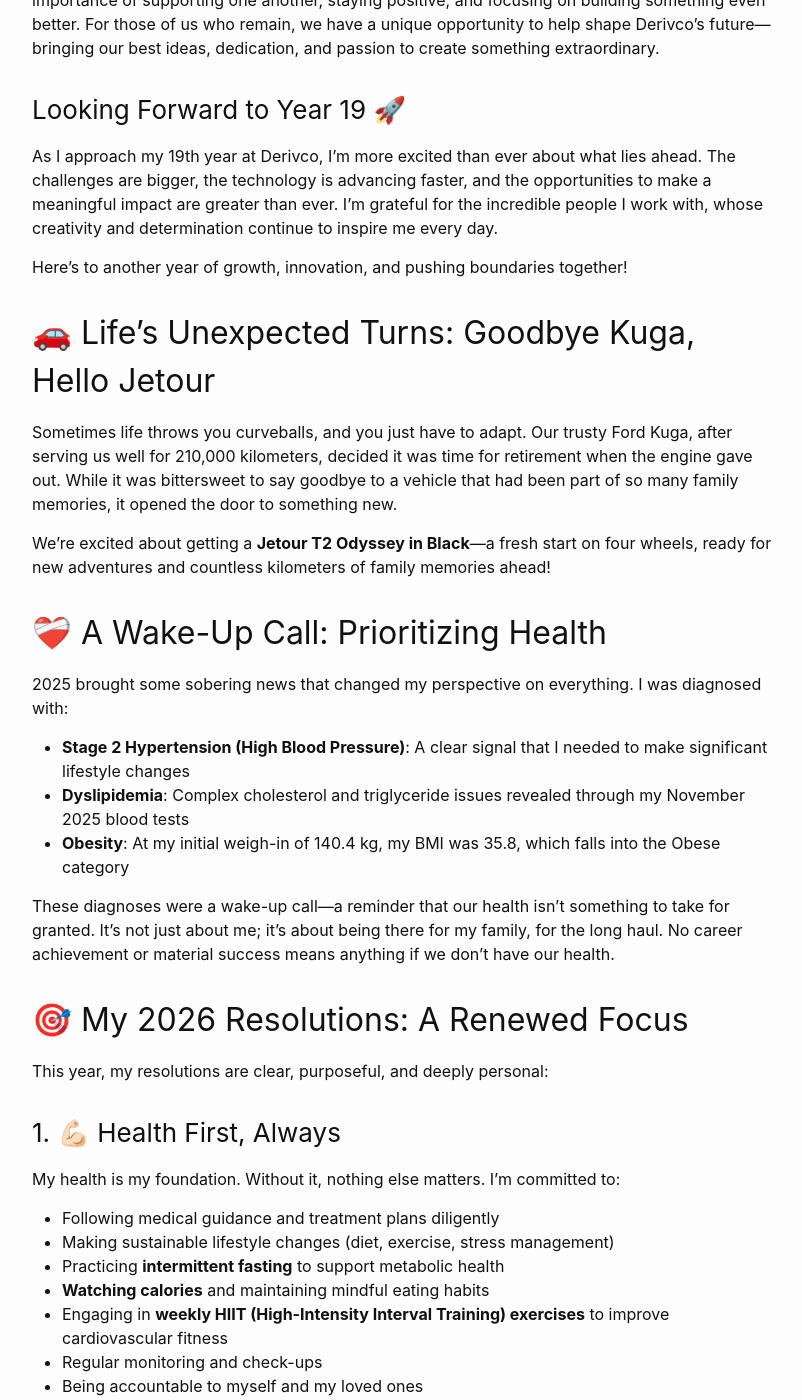
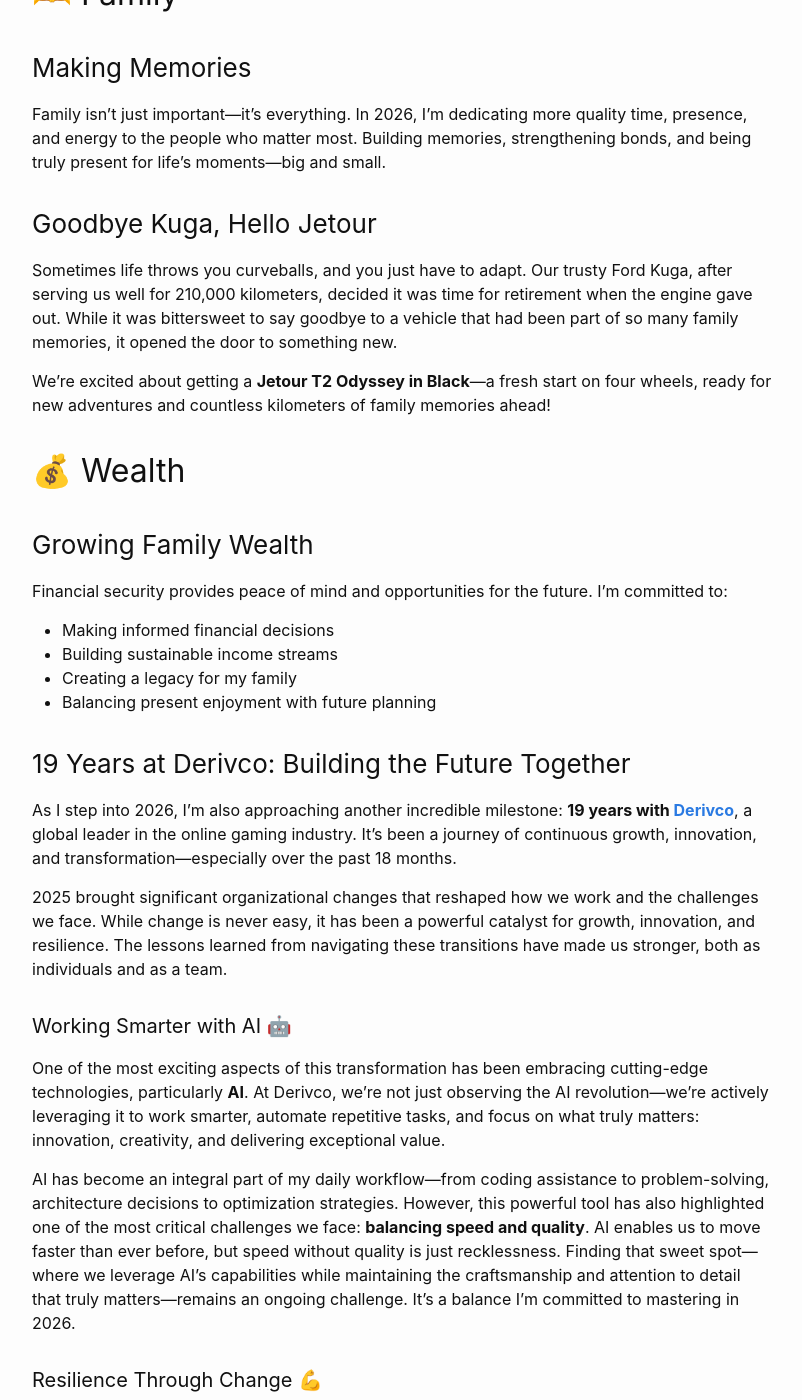
Before and after one commit to bluntspoon/bluntspoon.github.io, a Jekyll site: the page built from _posts/2026-01-01-new-year-2026.md, in a window 1280 px wide and 1400 px high, scrolled down 1499 px. Shown: the whole window, without its empty margins (238-1040 px from the left). Built offline with Jekyll 4.4.1, drawn with Linux system fonts in a browser that asks for light colours; part of the change alters nothing that is shown; some of the changed text lies outside the part shown.

Commit message:
Restructure 2026 post into 3 main sections: Health, Family, and Wealth (#24)
* Initial plan

* Reorder 2026 post topics: Health, Family, then Wealth/Career

Co-authored-by: bluntspoon <5371411+bluntspoon@users.noreply.github.com>

* Restructure post into 3 main sections: Health, Family, and Wealth

Co-authored-by: bluntspoon <5371411+bluntspoon@users.noreply.github.com>

---------

Co-authored-by: copilot-swe-agent[bot] <198982749+Copilot@users.noreply.github.com>
Co-authored-by: bluntspoon <5371411+bluntspoon@users.noreply.github.com>

```diff
--- a/_posts/2026-01-01-new-year-2026.md
+++ b/_posts/2026-01-01-new-year-2026.md
@@ -12,35 +12,9 @@ image: /assets/images/featured/2026-01-01-new-year-2026.jpeg
 
 As we step into 2026, I'm filled with excitement and gratitude for the journey that brought us here. 2025 was a year of transformation, challenges, and profound realizations. Let me share some reflections and my vision for this new year.
 
-## 🎉 19 Years at Derivco: Building the Future Together
+## 💪 Health
 
-As I step into 2026, I'm also approaching another incredible milestone: **19 years with [Derivco](https://derivco.com)**, a global leader in the online gaming industry. It's been a journey of continuous growth, innovation, and transformation—especially over the past 18 months.
-
-2025 brought significant organizational changes that reshaped how we work and the challenges we face. While change is never easy, it has been a powerful catalyst for growth, innovation, and resilience. The lessons learned from navigating these transitions have made us stronger, both as individuals and as a team.
-
-### Working Smarter with AI 🤖
-
-One of the most exciting aspects of this transformation has been embracing cutting-edge technologies, particularly **AI**. At Derivco, we're not just observing the AI revolution—we're actively leveraging it to work smarter, automate repetitive tasks, and focus on what truly matters: innovation, creativity, and delivering exceptional value.
-
-AI has become an integral part of my daily workflow—from coding assistance to problem-solving, architecture decisions to optimization strategies. However, this powerful tool has also highlighted one of the most critical challenges we face: **balancing speed and quality**. AI enables us to move faster than ever before, but speed without quality is just recklessness. Finding that sweet spot—where we leverage AI's capabilities while maintaining the craftsmanship and attention to detail that truly matters—remains an ongoing challenge. It's a balance I'm committed to mastering in 2026.
-
-### Resilience Through Change 💪
-
-The organizational changes of 2025 taught me valuable lessons about resilience and adaptation. Saying goodbye to talented colleagues and friends was difficult, but it also reinforced the importance of supporting one another, staying positive, and focusing on building something even better. For those of us who remain, we have a unique opportunity to help shape Derivco's future—bringing our best ideas, dedication, and passion to create something extraordinary.
-
-### Looking Forward to Year 19 🚀
-
-As I approach my 19th year at Derivco, I'm more excited than ever about what lies ahead. The challenges are bigger, the technology is advancing faster, and the opportunities to make a meaningful impact are greater than ever. I'm grateful for the incredible people I work with, whose creativity and determination continue to inspire me every day.
-
-Here's to another year of growth, innovation, and pushing boundaries together!
-
-## 🚗 Life's Unexpected Turns: Goodbye Kuga, Hello Jetour
-
-Sometimes life throws you curveballs, and you just have to adapt. Our trusty Ford Kuga, after serving us well for 210,000 kilometers, decided it was time for retirement when the engine gave out. While it was bittersweet to say goodbye to a vehicle that had been part of so many family memories, it opened the door to something new.
-
-We're excited about getting a **Jetour T2 Odyssey in Black**—a fresh start on four wheels, ready for new adventures and countless kilometers of family memories ahead!
-
-## ❤️‍🩹 A Wake-Up Call: Prioritizing Health
+### The Wake-Up Call
 
 2025 brought some sobering news that changed my perspective on everything. I was diagnosed with:
 
@@ -50,11 +24,7 @@ We're excited about getting a **Jetour T2 Odyssey in Black**—a fresh start on
 
 These diagnoses were a wake-up call—a reminder that our health isn't something to take for granted. It's not just about me; it's about being there for my family, for the long haul. No career achievement or material success means anything if we don't have our health.
 
-## 🎯 My 2026 Resolutions: A Renewed Focus
-
-This year, my resolutions are clear, purposeful, and deeply personal:
-
-### 1. 💪🏻 Health First, Always
+### My Health Commitment
 
 My health is my foundation. Without it, nothing else matters. I'm committed to:
 - Following medical guidance and treatment plans diligently
@@ -65,17 +35,49 @@ My health is my foundation. Without it, nothing else matters. I'm committed to:
 - Regular monitoring and check-ups
 - Being accountable to myself and my loved ones
 
-### 2. 🫶 Family at the Center
+## 🫶 Family
+
+### Making Memories
 
 Family isn't just important—it's everything. In 2026, I'm dedicating more quality time, presence, and energy to the people who matter most. Building memories, strengthening bonds, and being truly present for life's moments—big and small.
 
-### 3. 💰 Growing Family Wealth
+### Goodbye Kuga, Hello Jetour
+
+Sometimes life throws you curveballs, and you just have to adapt. Our trusty Ford Kuga, after serving us well for 210,000 kilometers, decided it was time for retirement when the engine gave out. While it was bittersweet to say goodbye to a vehicle that had been part of so many family memories, it opened the door to something new.
+
+We're excited about getting a **Jetour T2 Odyssey in Black**—a fresh start on four wheels, ready for new adventures and countless kilometers of family memories ahead!
+
+## 💰 Wealth
+
+### Growing Family Wealth
 
 Financial security provides peace of mind and opportunities for the future. I'm committed to:
 - Making informed financial decisions
 - Building sustainable income streams
 - Creating a legacy for my family
 - Balancing present enjoyment with future planning
+
+### 19 Years at Derivco: Building the Future Together
+
+As I step into 2026, I'm also approaching another incredible milestone: **19 years with [Derivco](https://derivco.com)**, a global leader in the online gaming industry. It's been a journey of continuous growth, innovation, and transformation—especially over the past 18 months.
+
+2025 brought significant organizational changes that reshaped how we work and the challenges we face. While change is never easy, it has been a powerful catalyst for growth, innovation, and resilience. The lessons learned from navigating these transitions have made us stronger, both as individuals and as a team.
+
+#### Working Smarter with AI 🤖
+
+One of the most exciting aspects of this transformation has been embracing cutting-edge technologies, particularly **AI**. At Derivco, we're not just observing the AI revolution—we're actively leveraging it to work smarter, automate repetitive tasks, and focus on what truly matters: innovation, creativity, and delivering exceptional value.
+
+AI has become an integral part of my daily workflow—from coding assistance to problem-solving, architecture decisions to optimization strategies. However, this powerful tool has also highlighted one of the most critical challenges we face: **balancing speed and quality**. AI enables us to move faster than ever before, but speed without quality is just recklessness. Finding that sweet spot—where we leverage AI's capabilities while maintaining the craftsmanship and attention to detail that truly matters—remains an ongoing challenge. It's a balance I'm committed to mastering in 2026.
+
+#### Resilience Through Change 💪
+
+The organizational changes of 2025 taught me valuable lessons about resilience and adaptation. Saying goodbye to talented colleagues and friends was difficult, but it also reinforced the importance of supporting one another, staying positive, and focusing on building something even better. For those of us who remain, we have a unique opportunity to help shape Derivco's future—bringing our best ideas, dedication, and passion to create something extraordinary.
+
+#### Looking Forward to Year 19 🚀
+
+As I approach my 19th year at Derivco, I'm more excited than ever about what lies ahead. The challenges are bigger, the technology is advancing faster, and the opportunities to make a meaningful impact are greater than ever. I'm grateful for the incredible people I work with, whose creativity and determination continue to inspire me every day.
+
+Here's to another year of growth, innovation, and pushing boundaries together!
 
 ## 🌟 Looking Forward
 
```
